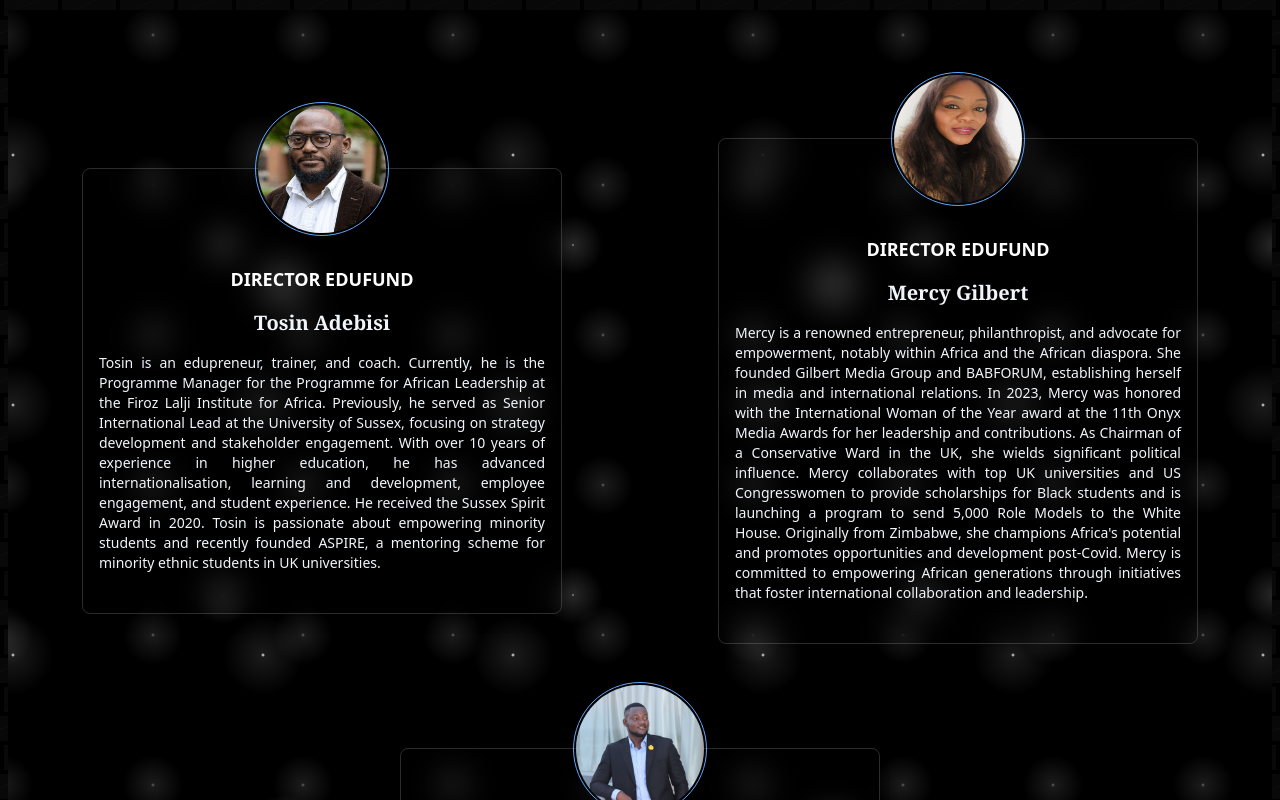
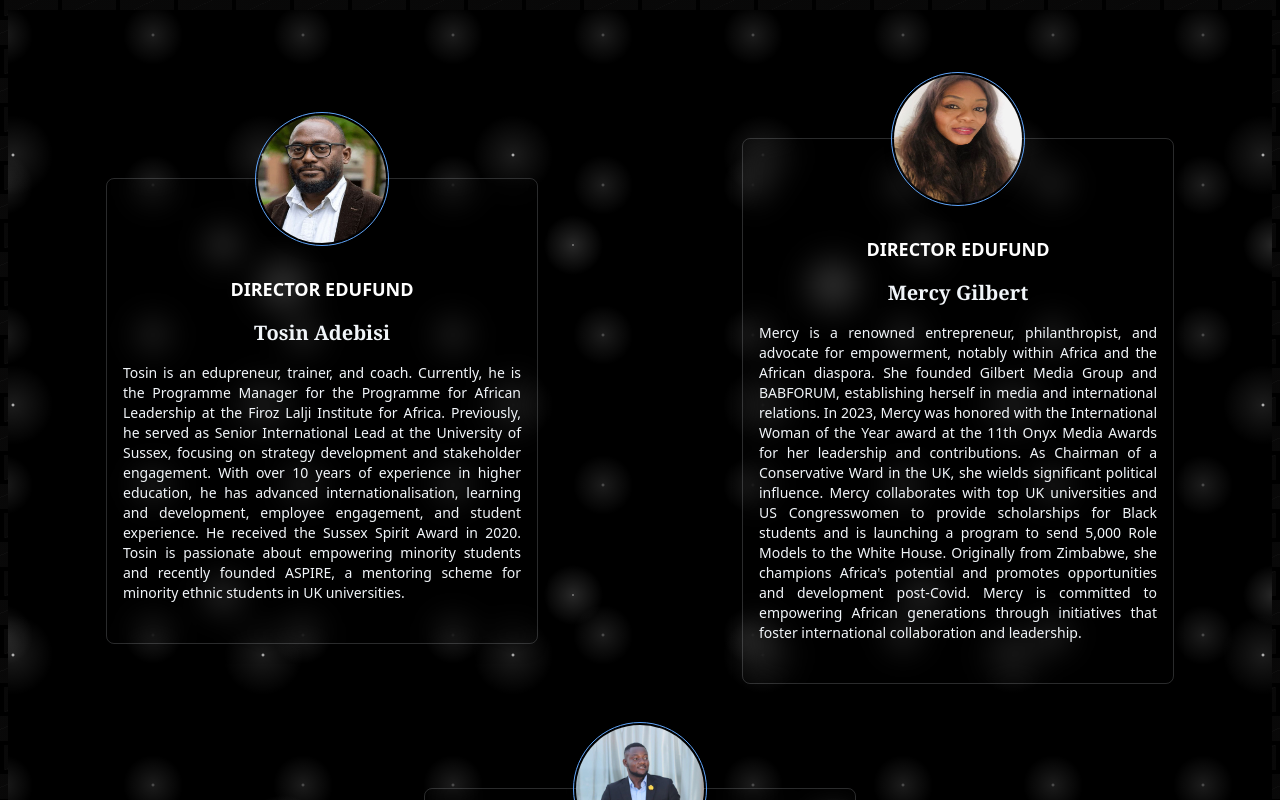
Before and after one commit to KIBUTI-SOFTWARE/edufund-first-launch, a React (Vite) app: page / in a window 1280 px wide. Shown: the part 3640-4440 px from the top of the page. Built offline with nearby package versions, Linux system fonts and the light colour scheme.

Commit message:
modified the form and the team section

```diff
--- a/src/app/components/ProfileCard.jsx
+++ b/src/app/components/ProfileCard.jsx
@@ -79,7 +79,7 @@ import React from "react";
 
 const ProfileCard = ({ name, title, description, image }) => {
   return (
-    <div className="w-[30rem] mx-auto flex flex-col gap-2 my-12 px-4 border border-gray-300/20 rounded-lg backdrop-blur-md dark:bg-gray-900 shadow-lg">
+    <div className="md:w-[25rem] xl:w-[27rem] 2xl:w-[30rem] mx-auto flex flex-col gap-2 my-12 px-4 border border-gray-300/20 rounded-lg backdrop-blur-md dark:bg-gray-900 shadow-lg">
       <div className="w-full flex justify-center items-center">
         <img
           className="w-[8rem] h-[8rem] rounded-full outline outline-offset-2 outline-1 outline-blue-400 shadow-lg relative -top-[4rem]"
```
